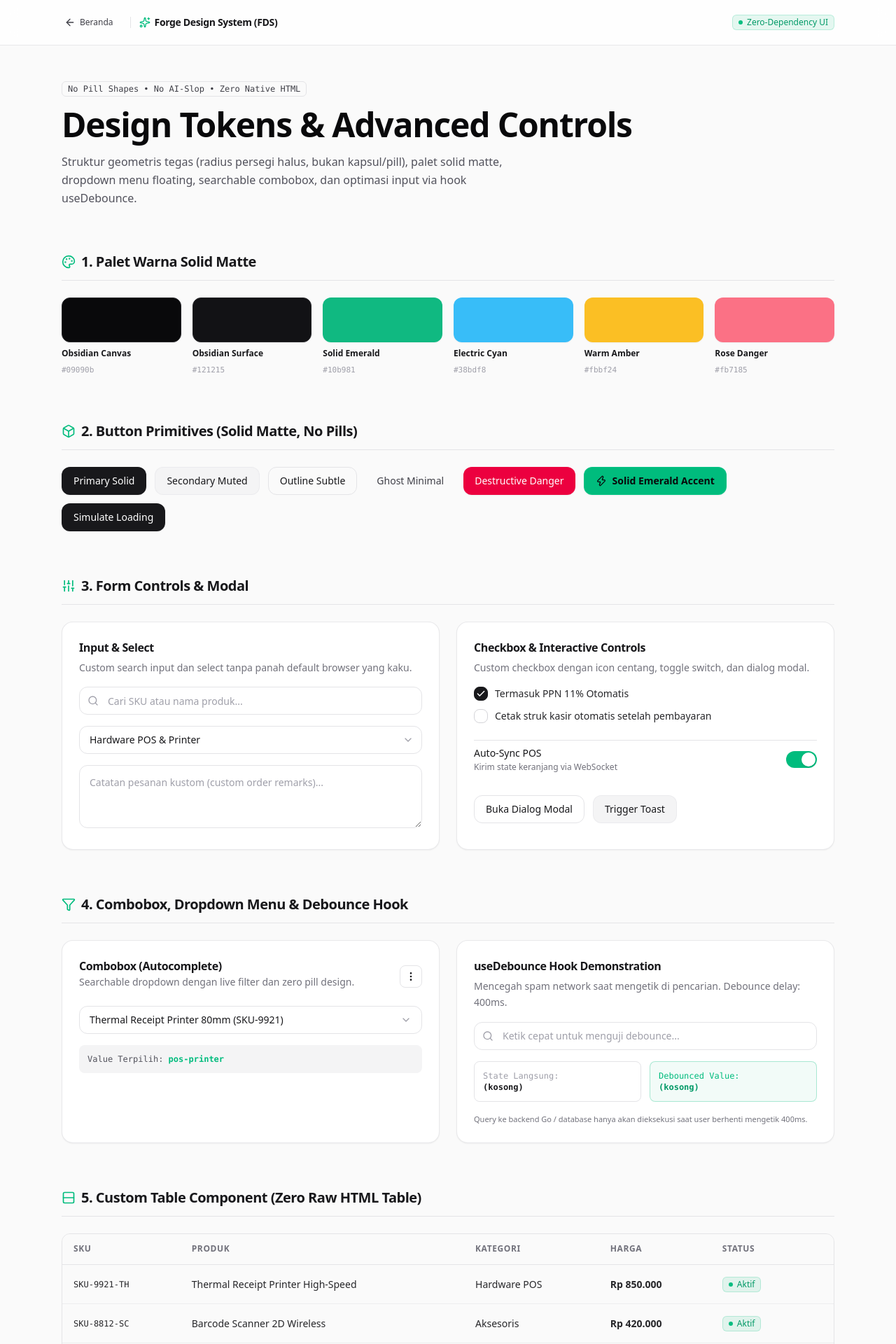
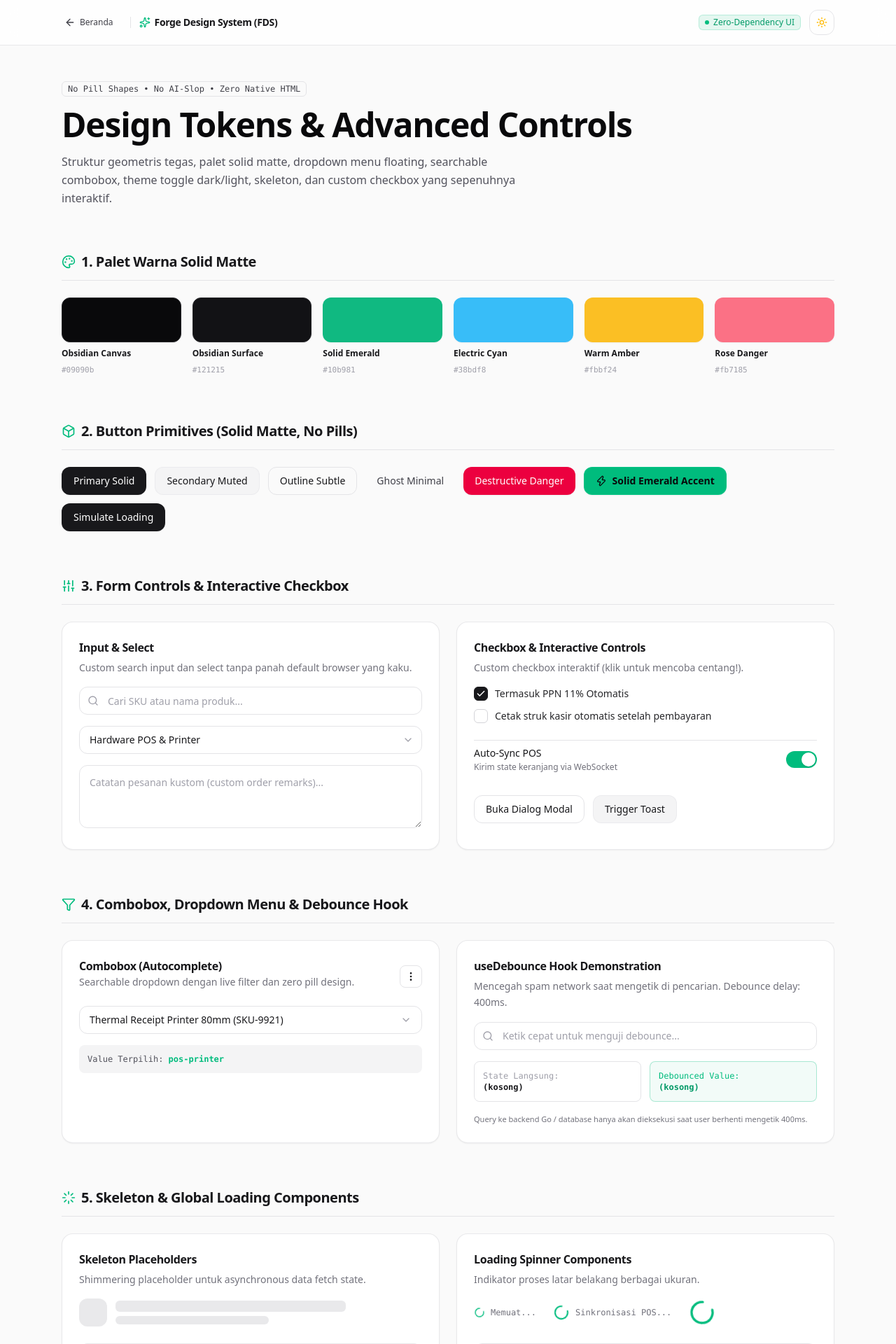
Before and after one commit to akhmadzaqiriyadi/fe-next16-boilerplate, a Next.js app: page /design-system in a window 1280 px wide. Shown: the top 1920 px of the page at 70% size. Built offline with nearby package versions, Linux system fonts and the light colour scheme.

Commit message:
fix: resolve checkbox toggle event propagation, add next-themes ThemeToggle, Skeleton and Spinner loading primitives

```diff
--- a/package.json
+++ b/package.json
@@ -16,6 +16,7 @@
     "gsap": "^3.15.0",
     "lucide-react": "^1.51.0",
     "next": "16.3.8",
+    "next-themes": "^0.4.6",
     "react": "19.2.8",
     "react-dom": "19.2.8",
     "react-hook-form": "^7.89.0",
--- a/src/app/design-system/page.tsx
+++ b/src/app/design-system/page.tsx
@@ -9,6 +9,9 @@ import { Checkbox } from "@/components/ui/checkbox";
 import { Textarea } from "@/components/ui/textarea";
 import { DropdownMenu } from "@/components/ui/dropdown-menu";
 import { Combobox } from "@/components/ui/combobox";
+import { Skeleton } from "@/components/ui/skeleton";
+import { Spinner } from "@/components/ui/spinner";
+import { ThemeToggle } from "@/components/ui/theme-toggle";
 import {
   Table,
   TableBody,
@@ -41,7 +44,7 @@ import {
   Trash2,
   Share2,
   Filter,
-  CheckCircle,
+  Loader,
 } from "lucide-react";
 
 export default function DesignSystemPage() {
@@ -49,7 +52,8 @@ export default function DesignSystemPage() {
 
   const [isDialogOpen, setIsDialogOpen] = useState(false);
   const [isSwitchActive, setIsSwitchActive] = useState(true);
-  const [checkboxActive, setCheckboxActive] = useState(true);
+  const [checkbox1, setCheckbox1] = useState(true);
+  const [checkbox2, setCheckbox2] = useState(false);
   const [selectedCategory, setSelectedCategory] = useState("hardware");
   const [comboboxVal, setComboboxVal] = useState("pos-printer");
   const [liveSearch, setLiveSearch] = useState("");
@@ -90,9 +94,12 @@ export default function DesignSystemPage() {
             </span>
           </div>
 
-          <Badge variant="success" dot>
-            Zero-Dependency UI
-          </Badge>
+          <div className="flex items-center gap-3">
+            <Badge variant="success" dot>
+              Zero-Dependency UI
+            </Badge>
+            <ThemeToggle />
+          </div>
         </div>
       </header>
 
@@ -106,8 +113,8 @@ export default function DesignSystemPage() {
             Design Tokens & Advanced Controls
           </h1>
           <p className="max-w-2xl text-base text-zinc-600 dark:text-zinc-400 leading-relaxed">
-            Struktur geometris tegas (radius persegi halus, bukan kapsul/pill), palet solid matte, dropdown menu floating,
-            searchable combobox, dan optimasi input via hook useDebounce.
+            Struktur geometris tegas, palet solid matte, dropdown menu floating,
+            searchable combobox, theme toggle dark/light, skeleton, dan custom checkbox yang sepenuhnya interaktif.
           </p>
         </section>
 
@@ -182,7 +189,7 @@ export default function DesignSystemPage() {
         <section className="gsap-fade-up space-y-6">
           <div className="flex items-center gap-2 border-b border-zinc-200 dark:border-zinc-800 pb-3">
             <Sliders className="h-5 w-5 text-emerald-500" />
-            <h2 className="text-xl font-bold tracking-tight">3. Form Controls & Modal</h2>
+            <h2 className="text-xl font-bold tracking-tight">3. Form Controls & Interactive Checkbox</h2>
           </div>
 
           <div className="grid grid-cols-1 md:grid-cols-2 gap-6">
@@ -212,20 +219,26 @@ export default function DesignSystemPage() {
             <Card>
               <CardHeader>
                 <CardTitle className="text-base">Checkbox & Interactive Controls</CardTitle>
-                <CardDescription>Custom checkbox dengan icon centang, toggle switch, dan dialog modal.</CardDescription>
+                <CardDescription>Custom checkbox interaktif (klik untuk mencoba centang!).</CardDescription>
               </CardHeader>
               <CardContent className="space-y-6">
                 <div className="flex flex-col gap-3">
                   <Checkbox
                     id="tax-include"
-                    checked={checkboxActive}
-                    onCheckedChange={setCheckboxActive}
+                    checked={checkbox1}
+                    onCheckedChange={(val) => {
+                      setCheckbox1(val);
+                      toast.info(`PPN 11%: ${val ? "Diaktifkan" : "Dinonaktifkan"}`);
+                    }}
                     label="Termasuk PPN 11% Otomatis"
                   />
                   <Checkbox
                     id="print-auto"
-                    checked={false}
-                    onCheckedChange={() => {}}
+                    checked={checkbox2}
+                    onCheckedChange={(val) => {
+                      setCheckbox2(val);
+                      toast.info(`Cetak Otomatis: ${val ? "Aktif" : "Nonaktif"}`);
+                    }}
                     label="Cetak struk kasir otomatis setelah pembayaran"
                   />
                 </div>
@@ -359,11 +372,67 @@ export default function DesignSystemPage() {
           </div>
         </section>
 
-        {/* 5. Custom Table Component */}
+        {/* 5. Skeleton & Loading Primitives */}
+        <section className="gsap-fade-up space-y-6">
+          <div className="flex items-center gap-2 border-b border-zinc-200 dark:border-zinc-800 pb-3">
+            <Loader className="h-5 w-5 text-emerald-500" />
+            <h2 className="text-xl font-bold tracking-tight">5. Skeleton & Global Loading Components</h2>
+          </div>
+
+          <div className="grid grid-cols-1 md:grid-cols-2 gap-6">
+            {/* Card Skeleton Demo */}
+            <Card>
+              <CardHeader>
+                <CardTitle className="text-base">Skeleton Placeholders</CardTitle>
+                <CardDescription>Shimmering placeholder untuk asynchronous data fetch state.</CardDescription>
+              </CardHeader>
+              <CardContent className="space-y-4">
+                <div className="flex items-center gap-3">
+                  <Skeleton className="h-10 w-10 rounded-xl" />
+                  <div className="space-y-1.5 flex-1">
+                    <Skeleton className="h-4 w-3/4 rounded-md" />
+                    <Skeleton className="h-3 w-1/2 rounded-md" />
+                  </div>
+                </div>
+                <div className="space-y-2 pt-2">
+                  <Skeleton className="h-20 w-full rounded-xl" />
+                  <div className="flex justify-between">
+                    <Skeleton className="h-3 w-1/4 rounded-md" />
+                    <Skeleton className="h-3 w-1/5 rounded-md" />
+                  </div>
+                </div>
+              </CardContent>
+            </Card>
+
+            {/* Spinner Indicators */}
+            <Card>
+              <CardHeader>
+                <CardTitle className="text-base">Loading Spinner Components</CardTitle>
+                <CardDescription>Indikator proses latar belakang berbagai ukuran.</CardDescription>
+              </CardHeader>
+              <CardContent className="space-y-6">
+                <div className="flex flex-wrap items-center gap-6">
+                  <Spinner size="sm" label="Memuat..." />
+                  <Spinner size="md" label="Sinkronisasi POS..." />
+                  <Spinner size="lg" />
+                </div>
+                <div className="rounded-xl border border-zinc-200 dark:border-zinc-800 p-4 bg-zinc-50/50 dark:bg-zinc-900/30 flex items-center justify-between">
+                  <div className="space-y-0.5">
+                    <p className="text-xs font-semibold">Status Sync Background</p>
+                    <p className="text-[11px] text-zinc-500">Mengecek koneksi ke backend Go</p>
+                  </div>
+                  <Spinner size="sm" />
+                </div>
+              </CardContent>
+            </Card>
+          </div>
+        </section>
+
+        {/* 6. Custom Table Component */}
         <section className="gsap-fade-up space-y-6">
           <div className="flex items-center gap-2 border-b border-zinc-200 dark:border-zinc-800 pb-3">
             <Rows className="h-5 w-5 text-emerald-500" />
-            <h2 className="text-xl font-bold tracking-tight">5. Custom Table Component (Zero Raw HTML Table)</h2>
+            <h2 className="text-xl font-bold tracking-tight">6. Custom Table Component (Zero Raw HTML Table)</h2>
           </div>
 
           <Table>
@@ -418,7 +487,7 @@ export default function DesignSystemPage() {
       >
         <div className="space-y-4 pt-2">
           <p className="text-sm text-zinc-600 dark:text-zinc-400">
-            Seluruh kontrol (Combobox, Dropdown, Checkbox, Select, Debounce) dibuat dengan sudut geometris terukur (radius 12px), tanpa pill shape berlebihan.
+            Seluruh kontrol (Combobox, Dropdown, Checkbox, Select, Skeleton, Spinner) dibuat dengan sudut geometris terukur (radius 12px), tanpa pill shape berlebihan.
           </p>
           <div className="flex justify-end gap-2 pt-2">
             <Button variant="secondary" onClick={() => setIsDialogOpen(false)}>
--- a/src/app/layout.tsx
+++ b/src/app/layout.tsx
@@ -3,6 +3,7 @@ import { Geist, Geist_Mono } from "next/font/google";
 import "./globals.css";
 import { QueryProvider } from "@/components/providers/query-provider";
 import { ToastProvider } from "@/components/providers/toast-provider";
+import { ThemeProvider } from "@/components/providers/theme-provider";
 
 const geistSans = Geist({
   variable: "--font-geist-sans",
@@ -23,13 +24,21 @@ export default function RootLayout({ children }: { children: React.ReactNode })
   return (
     <html
       lang="en"
+      suppressHydrationWarning
       className={`${geistSans.variable} ${geistMono.variable} h-full antialiased`}
     >
-      <body className="min-h-full flex flex-col">
-        <QueryProvider>
-          {children}
-          <ToastProvider />
-        </QueryProvider>
+      <body className="min-h-full flex flex-col bg-zinc-50 dark:bg-[#09090b] text-zinc-900 dark:text-zinc-100 transition-colors duration-200">
+        <ThemeProvider
+          attribute="class"
+          defaultTheme="dark"
+          enableSystem
+          disableTransitionOnChange={false}
+        >
+          <QueryProvider>
+            {children}
+            <ToastProvider />
+          </QueryProvider>
+        </ThemeProvider>
       </body>
     </html>
   );
--- a/src/app/page.tsx
+++ b/src/app/page.tsx
@@ -3,6 +3,7 @@
 import Link from "next/link";
 import { Badge } from "@/components/ui/badge";
 import { Button } from "@/components/ui/button";
+import { ThemeToggle } from "@/components/ui/theme-toggle";
 import { Card, CardContent, CardDescription, CardHeader, CardTitle } from "@/components/ui/card";
 import { ProductCard } from "@/features/products/components/product-card";
 import type { Product } from "@/features/products/types";
@@ -70,6 +71,7 @@ export default function Home() {
                 GitHub
               </Button>
             </a>
+            <ThemeToggle />
           </div>
         </div>
       </header>
--- /dev/null
+++ b/src/components/providers/theme-provider.tsx
@@ -0,0 +1,11 @@
+"use client";
+
+import * as React from "react";
+import { ThemeProvider as NextThemesProvider } from "next-themes";
+
+export function ThemeProvider({
+  children,
+  ...props
+}: React.ComponentProps<typeof NextThemesProvider>) {
+  return <NextThemesProvider {...props}>{children}</NextThemesProvider>;
+}
--- a/src/components/ui/checkbox.tsx
+++ b/src/components/ui/checkbox.tsx
@@ -21,32 +21,37 @@ export function Checkbox({
   label,
   className,
 }: CheckboxProps) {
+  const generatedId = React.useId();
+  const inputId = id || generatedId;
+
   return (
     <label
-      htmlFor={id}
+      htmlFor={inputId}
       className={cn(
         "inline-flex items-center gap-2.5 select-none cursor-pointer group",
         disabled && "opacity-50 cursor-not-allowed",
         className
       )}
     >
-      <button
-        type="button"
-        role="checkbox"
-        id={id}
-        aria-checked={checked}
+      <input
+        type="checkbox"
+        id={inputId}
+        checked={checked}
         disabled={disabled}
-        onClick={() => onCheckedChange(!checked)}
+        onChange={(e) => onCheckedChange(e.target.checked)}
+        className="sr-only"
+      />
+      <div
         className={cn(
-          "h-5 w-5 shrink-0 rounded-lg border transition-all duration-150 flex items-center justify-center",
-          "focus-visible:outline-none focus-visible:ring-2 focus-visible:ring-emerald-500/50",
+          "h-5 w-5 shrink-0 rounded-md border transition-all duration-150 flex items-center justify-center",
+          "group-focus-within:ring-2 group-focus-within:ring-emerald-500/50",
           checked
             ? "bg-zinc-900 border-zinc-900 text-white dark:bg-zinc-100 dark:border-zinc-100 dark:text-zinc-950"
-            : "border-zinc-300 bg-white hover:border-zinc-400 dark:border-zinc-700 dark:bg-zinc-900/80 dark:hover:border-zinc-600"
+            : "border-zinc-300 bg-white hover:border-zinc-400 dark:border-zinc-700 dark:bg-zinc-900 dark:hover:border-zinc-600"
         )}
       >
         {checked && <Check className="h-3.5 w-3.5 stroke-[2.5]" />}
-      </button>
+      </div>
       {label && (
         <span className="text-sm font-medium text-zinc-800 dark:text-zinc-200">
           {label}
--- /dev/null
+++ b/src/components/ui/skeleton.tsx
@@ -0,0 +1,16 @@
+import { cn } from "@/lib/utils";
+
+export function Skeleton({
+  className,
+  ...props
+}: React.HTMLAttributes<HTMLDivElement>) {
+  return (
+    <div
+      className={cn(
+        "rounded-lg bg-zinc-200/80 dark:bg-zinc-800/60 animate-pulse",
+        className
+      )}
+      {...props}
+    />
+  );
+}
--- /dev/null
+++ b/src/components/ui/spinner.tsx
@@ -0,0 +1,33 @@
+import * as React from "react";
+import { cn } from "@/lib/utils";
+import { Loader2 } from "lucide-react";
+
+export interface SpinnerProps extends React.HTMLAttributes<HTMLDivElement> {
+  size?: "sm" | "md" | "lg";
+  label?: string;
+}
+
+export function Spinner({
+  size = "md",
+  label,
+  className,
+  ...props
+}: SpinnerProps) {
+  const sizes = {
+    sm: "h-4 w-4",
+    md: "h-6 w-6",
+    lg: "h-10 w-10",
+  };
+
+  return (
+    <div
+      role="status"
+      className={cn("inline-flex items-center gap-2 text-zinc-500 dark:text-zinc-400 select-none", className)}
+      {...props}
+    >
+      <Loader2 className={cn("animate-spin shrink-0 text-emerald-500", sizes[size])} />
+      {label && <span className="text-xs font-medium font-mono">{label}</span>}
+      <span className="sr-only">{label || "Loading..."}</span>
+    </div>
+  );
+}
--- /dev/null
+++ b/src/components/ui/theme-toggle.tsx
@@ -0,0 +1,47 @@
+"use client";
+
+import * as React from "react";
+import { useTheme } from "next-themes";
+import { Sun, Moon } from "lucide-react";
+import { Button } from "./button";
+
+export function ThemeToggle({ className }: { className?: string }) {
+  const { theme, setTheme } = useTheme();
+  const [mounted, setMounted] = React.useState(false);
+
+  React.useEffect(() => {
+    setMounted(true);
+  }, []);
+
+  if (!mounted) {
+    return (
+      <Button
+        variant="outline"
+        size="icon"
+        className="h-9 w-9 opacity-50"
+        aria-label="Toggle Theme"
+      >
+        <Moon className="h-4 w-4" />
+      </Button>
+    );
+  }
+
+  const isDark = theme === "dark";
+
+  return (
+    <Button
+      variant="outline"
+      size="icon"
+      onClick={() => setTheme(isDark ? "light" : "dark")}
+      className={className || "h-9 w-9"}
+      aria-label="Toggle Theme"
+      title={isDark ? "Ganti ke Mode Terang" : "Ganti ke Mode Gelap"}
+    >
+      {isDark ? (
+        <Sun className="h-4 w-4 text-amber-400 transition-transform duration-200 hover:rotate-45" />
+      ) : (
+        <Moon className="h-4 w-4 text-zinc-700 transition-transform duration-200 hover:-rotate-12" />
+      )}
+    </Button>
+  );
+}
```
Also changed, not shown: 1 other file (tests, documents, lock files or other folders).
